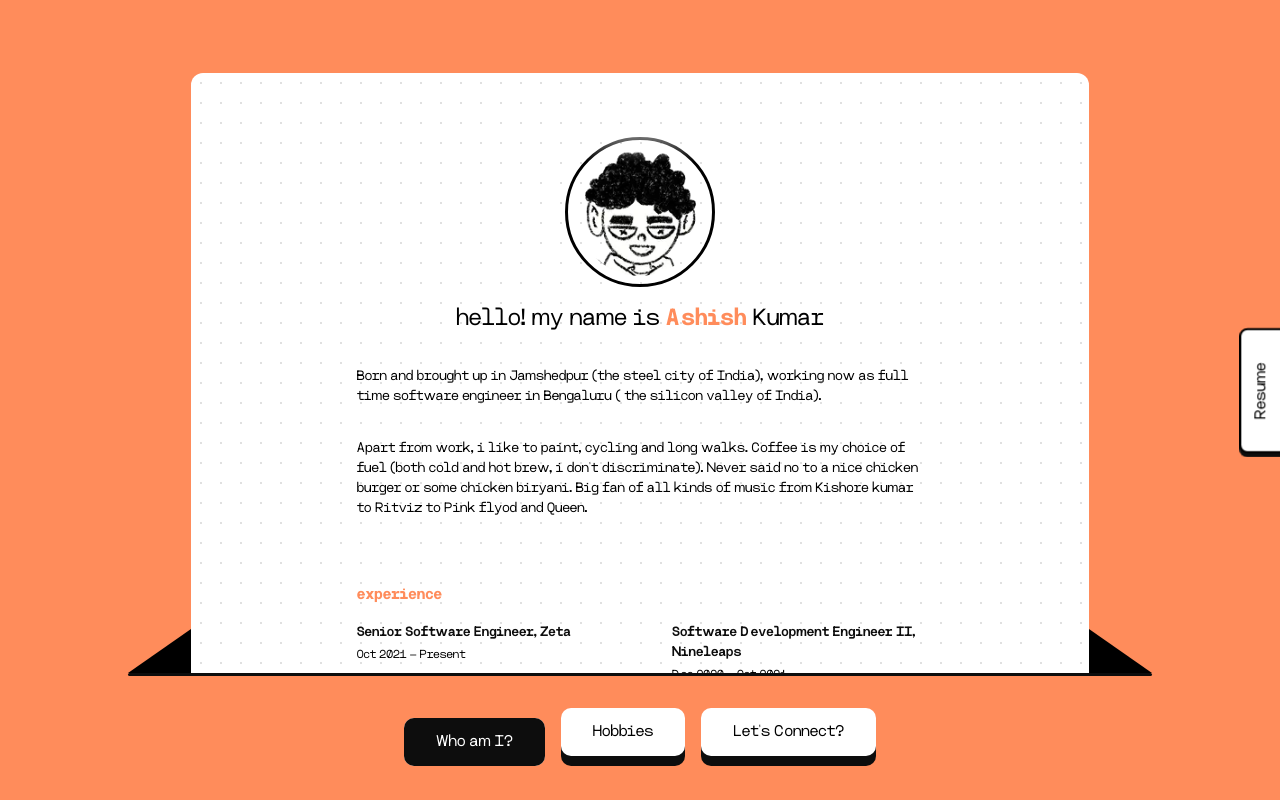
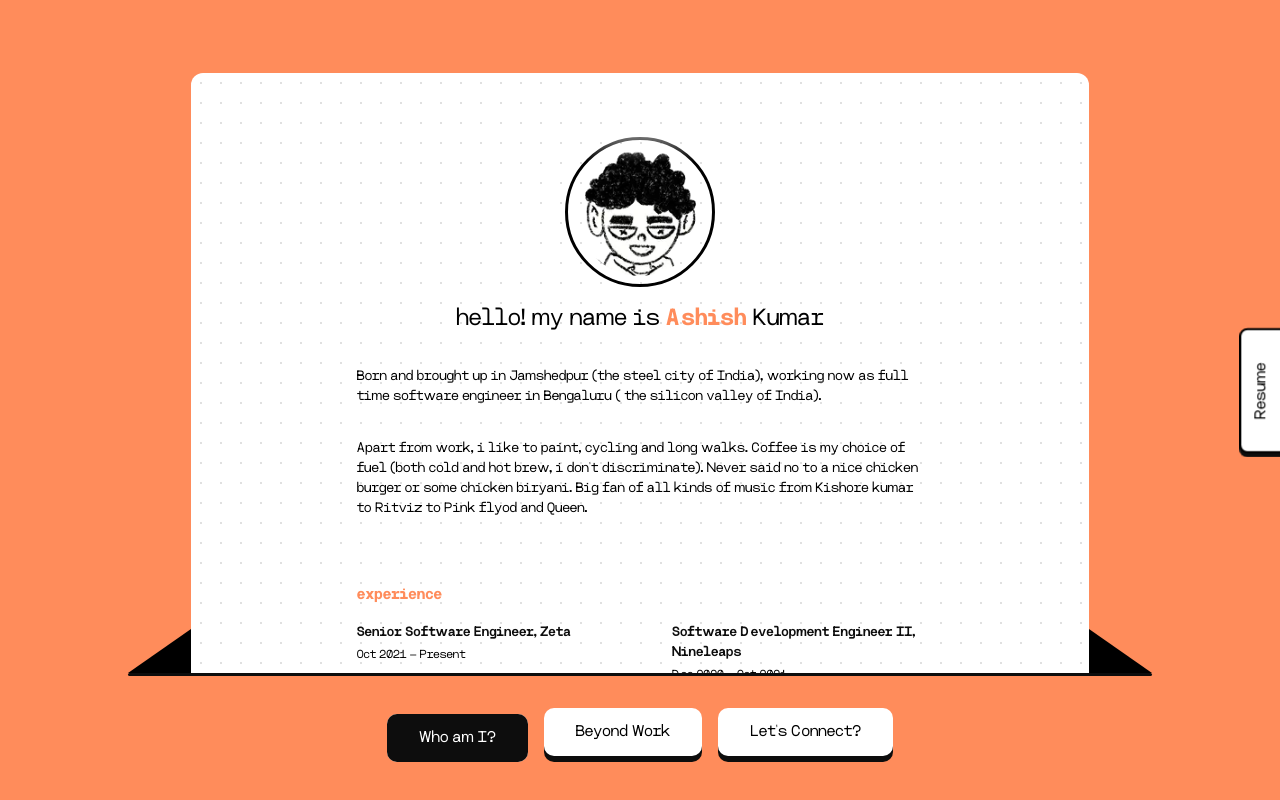
Before and after one commit to imashishks/portfolio-react, a React (Vite) app: page /whoami in a window 1280 px wide. Built offline with nearby package versions, Linux system fonts and the light colour scheme.

Commit message:
Added all the tabs in hobbies

```diff
--- a/src/components/Navigation.tsx
+++ b/src/components/Navigation.tsx
@@ -12,7 +12,7 @@ function Navigation({ activeRoute }: { activeRoute: string }) {
           Who am I?
         </KeypadButton>
         <KeypadButton variant="link" to="hobbies" active={isActive("hobbies")}>
-          Hobbies
+          Beyond Work
         </KeypadButton>
         <KeypadButton variant="link" to="contact" active={isActive("contact")}>
           Let's Connect?
--- a/src/components/TabLayout.tsx
+++ b/src/components/TabLayout.tsx
@@ -27,8 +27,8 @@ function TabLayout({ children, tabs }: TabLayoutProps) {
         <motion.div
           initial={{ opacity: "0" }}
           animate={{ opacity: "100%" }}
-          transition={{ duration: 0, ease: [0.16, 1, 0.3, 1], delay: 0.2 }}
-          className="flex gap-1 absolute rotate-90 right-[-115px] transform-[translate(50%,-100%)] top-0"
+          transition={{ duration: 0.6, ease: [0.16, 1, 0.3, 1], delay: 0.3 }}
+          className="flex gap-1 absolute rotate-90 right-[-220px] transform-[translate(50%,-100%)] top-0"
         >
           {tabs.map((item) => (
             <motion.button
--- a/src/components/common/KeypadButton.tsx
+++ b/src/components/common/KeypadButton.tsx
@@ -19,10 +19,7 @@ function KeypadButton({
   className,
 }: KeypadButtonProps) {
   // 3D button styling
-  const buttonWrapperClasses = classNames(
-    "group relative block",
-    className
-  );
+  const buttonWrapperClasses = classNames("group relative block", className);
 
   const topDivClasses = classNames(
     "rounded-[10px] py-6 px-8 w-full h-full top-0 flex items-center justify-center absolute z-4 whitespace-nowrap",
@@ -30,7 +27,7 @@ function KeypadButton({
   );
 
   const bottomDivClasses = classNames(
-    "rounded-[10px] py-6 px-8 w-full h-full absolute top-[10px] z-1",
+    "rounded-[10px] py-6 px-8 w-full h-full absolute top-[6px] z-1",
     active ? "bg-white" : "bg-black"
   );
 
@@ -41,10 +38,10 @@ function KeypadButton({
       <motion.div
         className={topDivClasses}
         animate={{
-          y: active ? 10 : 0,
+          y: active ? 6 : 0,
         }}
         whileTap={{
-          y: 10,
+          y: 6,
         }}
         transition={{ type: "spring", stiffness: 400, damping: 25 }}
       >
--- a/src/pages/Hobbies.tsx
+++ b/src/pages/Hobbies.tsx
@@ -14,10 +14,18 @@ function Hobbies() {
       id: "coffee",
       label: "Coffee",
     },
+    {
+      id: "plants",
+      label: "Plants",
+    },
+    {
+      id: "fishes",
+      label: "Fishes",
+    },
   ];
   return (
     <TabLayout tabs={tabs}>
-      <h1>Hobbies</h1>
+      <h1>Beyond Work</h1>
       <p>This is the Art and Music page.</p>
     </TabLayout>
   );
```
